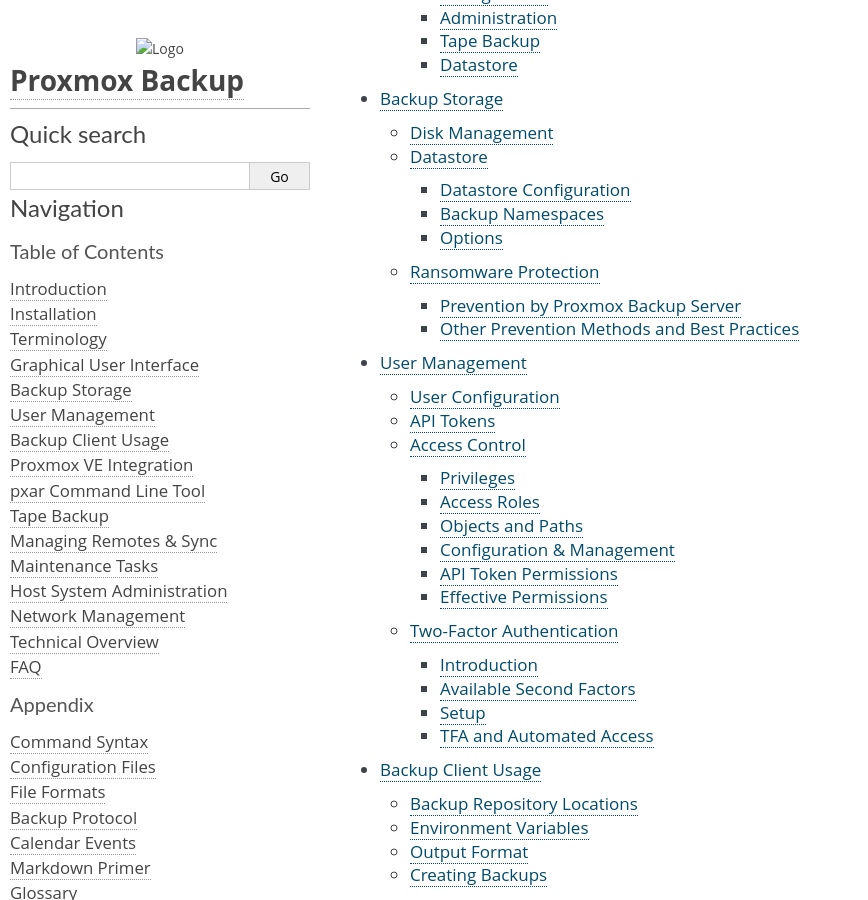
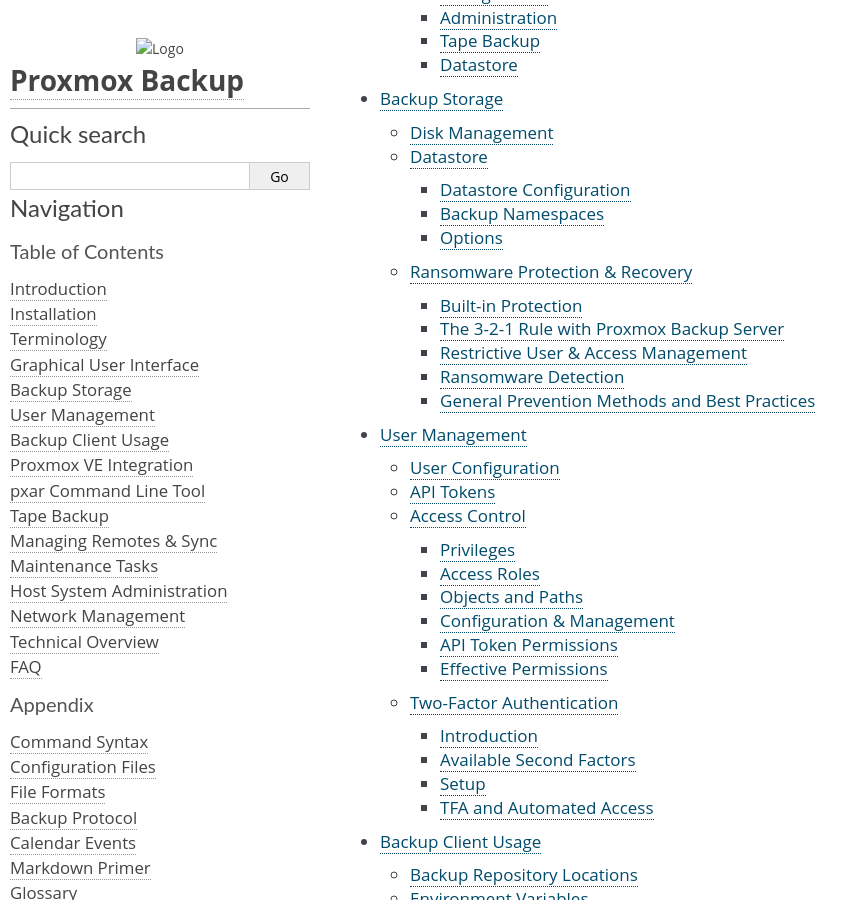
Before and after one commit to rikka-chunibyo/PBS-X, a Sphinx documentation site: the page built from docs/index.rst, in a window 1280 px wide and 900 px high, scrolled down 1818 px. Shown: the whole window, without its empty margins (0-868 px from the left). Built offline with Sphinx 7.4.7, drawn with Linux system fonts in a browser that asks for light colours; part of the change alters nothing that is shown.

Commit message:
docs: ransomeware: rework structure and expand
Signed-off-by: Thomas Lamprecht <t.lamprecht@proxmox.com>

```diff
--- a/docs/storage.rst
+++ b/docs/storage.rst
@@ -377,50 +377,92 @@ with a comma, like this:
 
 .. _ransomware_protection:
 
-Ransomware Protection
----------------------
-
-Prevention by Proxmox Backup Server
-~~~~~~~~~~~~~~~~~~~~~~~~~~~~~~~~~~~
+Ransomware Protection & Recovery
+--------------------------------
 
 `Ransomware <https://en.wikipedia.org/wiki/Ransomware>`_ is a type of malware
 that encrypts files until a ransom is paid. Proxmox Backup Server includes
-features to mitigate ransomware attacks by offering easy restoration from
-backups.
+features that help mitigate and recover from ransomware attacks by offering
+off-server and off-site synchronizations and easy restoration from backups.
 
-As a best practice, you should keep multiple backups, including outside of your
-network and on different media. Proxmox Backup Server provides the tools to do
-both.
-By setting up a remote Proxmox Backup Server you can take advantage of the
-:ref:`remote sync jobs <backup_remote>`; feature and create off-site copies of
-your backups.
-This is recommended, since offsite instances are less likely to be infected by
-ransomware in your local network. It is also possible to create :ref:`tape
-backups <tape_backup>` as a second storage medium.
-This way you get an additional copy of your data which can easily be moved
-off-site.
+Built-in Protection
+~~~~~~~~~~~~~~~~~~~
 
 Proxmox Backup Server does not rewrite data for existing blocks. This means
-that a compromised Proxmox VE host, or any other compromised system using the
-client to back up data, cannot corrupt existing backups.
+that a compromised Proxmox VE host or any other compromised system that uses
+the client to back up data cannot corrupt or modify existing backups in any
+way.
 
-Furthermore, comprehensive :ref:`user management <user_mgmt>` is offered by
-Proxmox Backup Server.
-By limiting a sync user's or an access token's right to only write backups, not
-delete them, compromised clients cannot delete existing backups.
-Following this best practice, backup pruning should be done by the Proxmox
-Backup Server using prune jobs.
 
-While your Proxmox Backup Server can still be compromised, if your backup is
-encrypted by ransomware, the SHA-256 checksums of the backups will not match
-the previously recorded ones anymore. Hence, restoring the backup will fail.
+The 3-2-1 Rule with Proxmox Backup Server
+~~~~~~~~~~~~~~~~~~~~~~~~~~~~~~~~~~~~~~~~~
+
+The `3-2-1 rule <https://en.wikipedia.org/wiki/Backup#Storage>`_ is simple but
+effective in protecting important data from all sorts of threats, be it fires,
+natural disasters or attacks on your infrastructure by adversaries .
+In short, the rule states that one should create *3* backups on at least *2*
+different types of storage media, of which *1* copy is kept off-site.
+
+Proxmox Backup Server provides tools for storing extra copies of backups in
+remote locations and on various types of media.
+
+By setting up a remote Proxmox Backup Server you can take advantage of the
+:ref:`remote sync jobs <backup_remote>` feature and easily create off-site
+copies of your backups.
+This is recommended, since off-site instances are less likely to be infected by
+ransomware in your local network.
+You can configure sync jobs to not removed snapshots if they vanished on the
+remote-source to avoid that an attacker that took over the source can cause
+deletions of backups on the target hosts.
+If the source-host became victim of a ransomware attack, there's a good chance
+that sync jobs will fail triggering an :ref:`error notification
+<maintenance_notification>`.
+
+It is also possible to create :ref:`tape backups <tape_backup>` as a second
+storage medium. This way you get an additional copy of your data on a
+different, for long-term storage designed medium type which can easily be moved
+around, be it to and off-site location or, for example into an on-site fire
+proof vault for quicker access.
+
+Restrictive User & Access Management
+~~~~~~~~~~~~~~~~~~~~~~~~~~~~~~~~~~~~
+
+Proxmox Backup Server offers a comprehensive and fine grained :ref:`user and
+access management <user_mgmt>` system. The `Datastore.Backup` privilege, for
+example, allows only to create, but not to delete or alter existing backups.
+
+The best way to leverage this access control system is to:
+- Use separate API tokens for each host or Proxmox VE Cluster that should be
+  able to back data up to a Proxmox Backup Server.
+- Configure only minimal permissions for such API tokens. They should only have
+  a single permission that grants the `DataStore` access role on a very narrow
+  ACL path that is restricted to a specific namespace on a specific datastore,
+  for example `/datastore/tank/pve-abc-cluster`.
+
+.. tip:: One best practice to protect against ransomware is not to grant delete
+   permissions, but to perform backup pruning directly on Proxmox Backup Server
+   using :ref:`prune jobs <maintenance_prune_jobs>`.
+
+Please note that same also applies for sync jobs. By limiting a sync user's or
+an access token's right to only write backups, not delete them, compromised
+clients cannot delete existing backups.
+
+Ransomware Detection
+~~~~~~~~~~~~~~~~~~~~
+
+A Proxmox Backup Server might still get compromised within insecure networks,
+if physical access to the server is attained, or due to  weak or insufficiently
+protected credentials.
+If that happens, and your on-site backups are encrypted by ransomware, the
+SHA-256 checksums of the backups will not match the previously recorded ones
+anymore, hence, restoring the backup will fail.
 
 To detect ransomware inside a compromised guest, it is recommended to
 frequently test restoring and booting backups. Make sure to restore to a new
 guest and not to overwrite your current guest.
 In the case of many backed-up guests, it is recommended to automate this
 restore testing or, if this is not possible, to restore random samples from the
-backups.
+backups periodically (for example, once a week or month).
 
 In order to be able to react quickly in case of a ransomware attack, it is
 recommended to regularly test restoring from your backups. Make sure to restore
@@ -433,8 +475,8 @@ important. This ensures that you are able to react quickly in case of an
 emergency and keeps disruption of your services to a minimum.
 
 
-Other Prevention Methods and Best Practices
-~~~~~~~~~~~~~~~~~~~~~~~~~~~~~~~~~~~~~~~~~~~
+General Prevention Methods and Best Practices
+~~~~~~~~~~~~~~~~~~~~~~~~~~~~~~~~~~~~~~~~~~~~~
 
 It is recommended to take additional security measures, apart from the ones
 offered by Proxmox Backup Server. These recommendations include, but are not
@@ -445,15 +487,16 @@ limited to:
   `Spectre <https://en.wikipedia.org/wiki/Spectre_(security_vulnerability)>`_ or
   `Meltdown <https://en.wikipedia.org/wiki/Meltdown_(security_vulnerability)>`_).
 * Following safe and secure network practices, for example using logging and
-  monitoring tools and setting up VLANs.
-* Making plenty of backups using the
-  `3-2-1 rule <https://en.wikipedia.org/wiki/Backup#Storage>`_: creating
-  3 backups on 2 storage media, of which 1 copy is kept off-site.
-* Retention. Since some ransomware might lay dormant a couple of days or weeks
-  before starting to encrypt data, it can be that older, existing backups are
-  compromised. Thus, it is important to keep at least a few backups over longer
-  periods of time.
+  monitoring tools and dividing your network so that infrastructure traffic and
+  user or even public traffic are separated, for example by setting up VLANs.
+* Set up a long term retention. Since some ransomware might lay dormant a
+  couple of days or weeks before starting to encrypt data, it can be that
+  older, existing backups are compromised. Thus, it is important to keep at
+  least a few backups over longer periods of time.
 
 For more information on how to avoid ransomware attacks and what to do in case
-of a ransomware infection, see CISA and
-`their guide <https://www.cisa.gov/stopransomware/ransomware-guide>`_.
+of a ransomware infection, see official goverment recommendations like `CISA's
+(USA) guide <https://www.cisa.gov/stopransomware/ransomware-guide>`_ or EU
+resources like ENSIA's `Threat Landscape for Ransomware Attacks
+<https://www.enisa.europa.eu/publications/enisa-threat-landscape-for-ransomware-attacks>`_
+or `nomoreransom.org <https://www.nomoreransom.org/en/index.html>`_.
```
